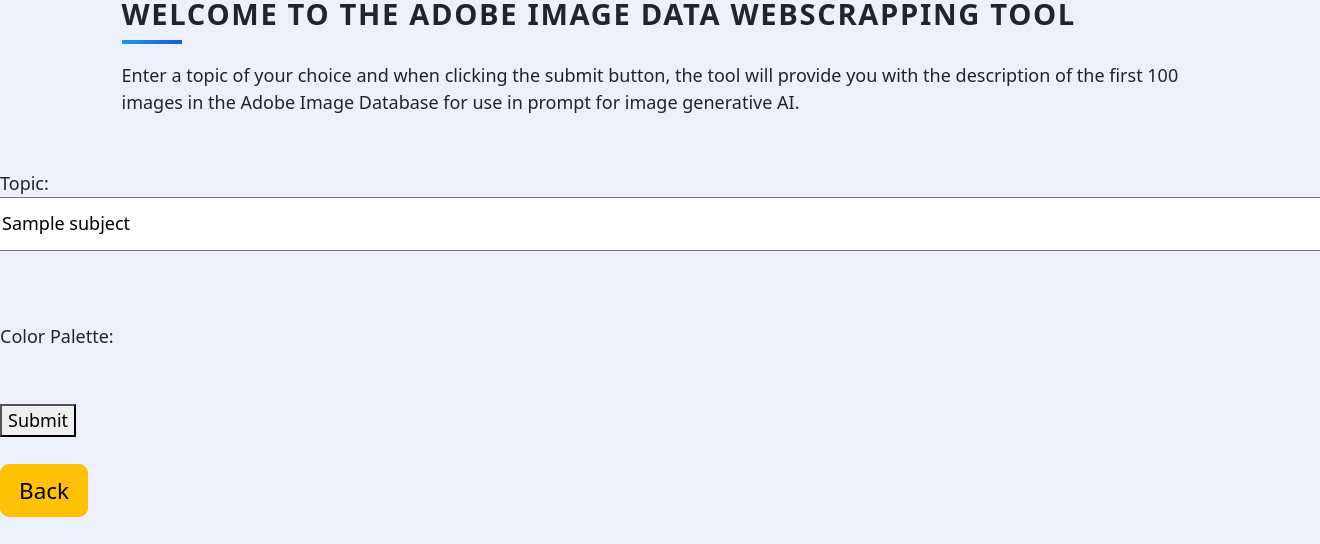
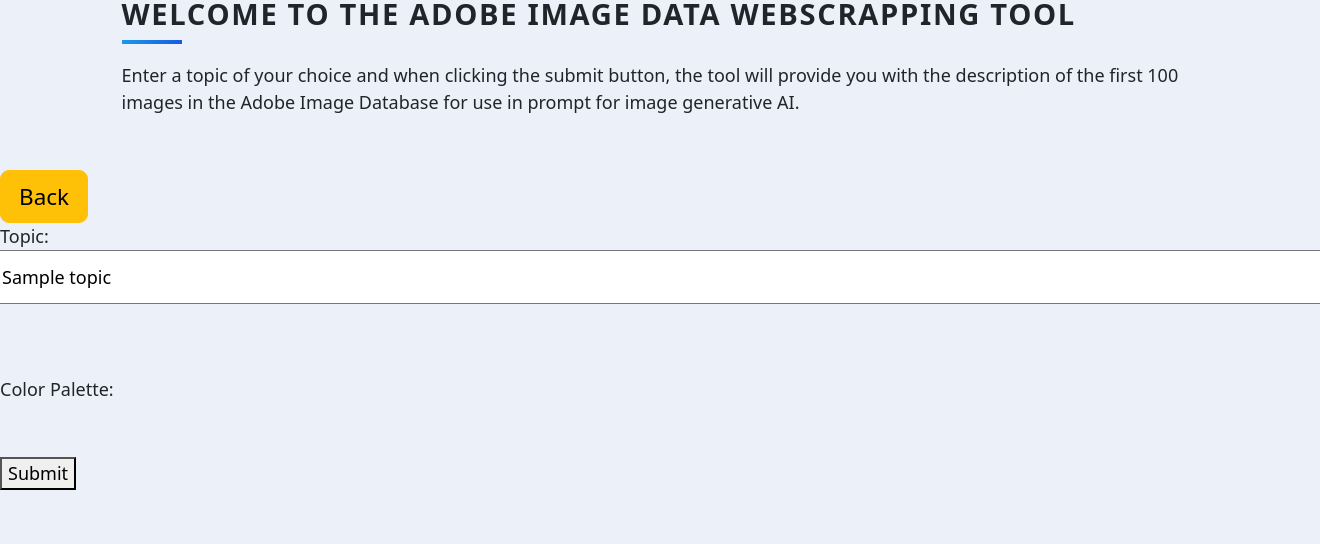
Before and after one commit to ywerling/tengrai_prompt_generator_flask, a Flask app: template templates/adobe.html in a window 1320 px wide; the page is wider, and only the part inside the window is pictured. Shown: the top 544 px of that part. Run offline with Flask 3, Linux system fonts and the light colour scheme; the template is opened without the code that fills it: most values are stand-ins (such as "Sample title", 1, 10 or a date in 2020); some libraries are stand-ins or nearby versions.

Commit message:
Enable Websscrapping from Adobe Stock Photos

```diff
--- a/main.py
+++ b/main.py
@@ -149,8 +149,9 @@ def generic():
 #go to the generic template creator
 @app.route("/adobe", methods=["GET", "POST"])
 def adobe():
-    search_term = "Nature"
+    search_term = ""
     if request.method == "POST":
+        search_term = request.form.get("topic")
         # ensure windows stays open
         chrome_options = webdriver.ChromeOptions()
         chrome_options.add_experimental_option("detach", True)
@@ -176,9 +177,12 @@ def adobe():
             print(f'{image.get_attribute("alt")}{image.get_attribute("name")}\n')
 
         return render_template('adobe.html',
-                               images=images)
+                               images=images,
+                               topic=search_term )
 
-    return render_template('adobe.html',images=None)
+    return render_template('adobe.html',
+                                images=None,
+                               topic=search_term)
 
 
 
--- a/templates/adobe.html
+++ b/templates/adobe.html
@@ -8,10 +8,20 @@
   <p class="description">Enter a topic of your choice and when clicking the submit button, the tool will provide you with the description
   of the first 100 images in the Adobe Image Database for use in prompt for image generative AI.</p>
 </div>
+
+
+    <a
+      class="btn btn-warning btn-lg"
+      href="{{ url_for('home') }}"
+      role="button"
+      >Back</a
+    >
+
+
     <form method="POST" action="/adobe">
         <div class="mb-3 row">
             <label for="topic">Topic:</label>
-            <input type="text" id="topic" name="topic" value="{{ subject }}"><br><br>
+            <input type="text" id="topic" name="topic" value="{{ topic }}"><br><br>
         </div>
         <br><br>
 
@@ -36,13 +46,5 @@
         <button type="submit">Submit</button><br><br>
     </form>
 
-    <a
-      class="btn btn-warning btn-lg"
-      href="{{ url_for('home') }}"
-      role="button"
-      >Back</a
-    >
-
-
 
 {% endblock %}
--- a/templates/character.html
+++ b/templates/character.html
@@ -4,7 +4,7 @@
 
 {% block content %}
 <div class="container">
-  <h1 class="heading">Welcome to the Generic Prompt Generator</h1>
+  <h1 class="heading">Welcome to the Science Fiction and Fantasy Prompt Generator</h1>
   <p class="description">Fill in the requested information and click generate. You can edit the prompt and store it to the clipboard.</p>
 </div>
 
```
